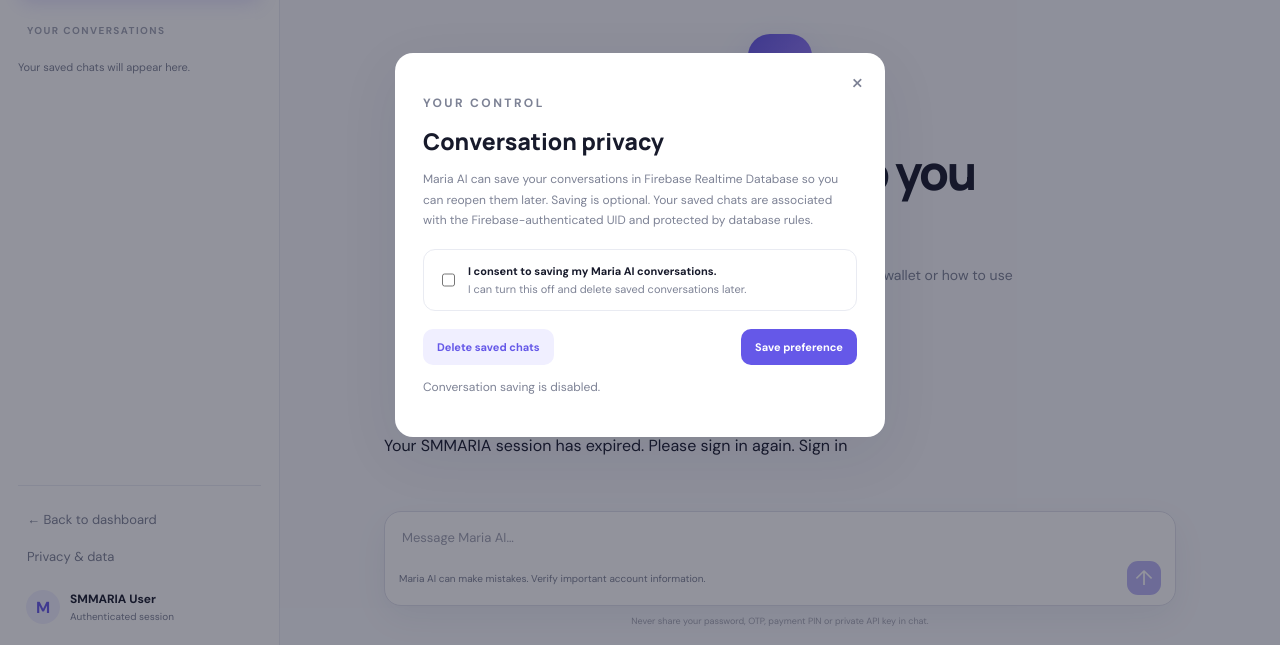
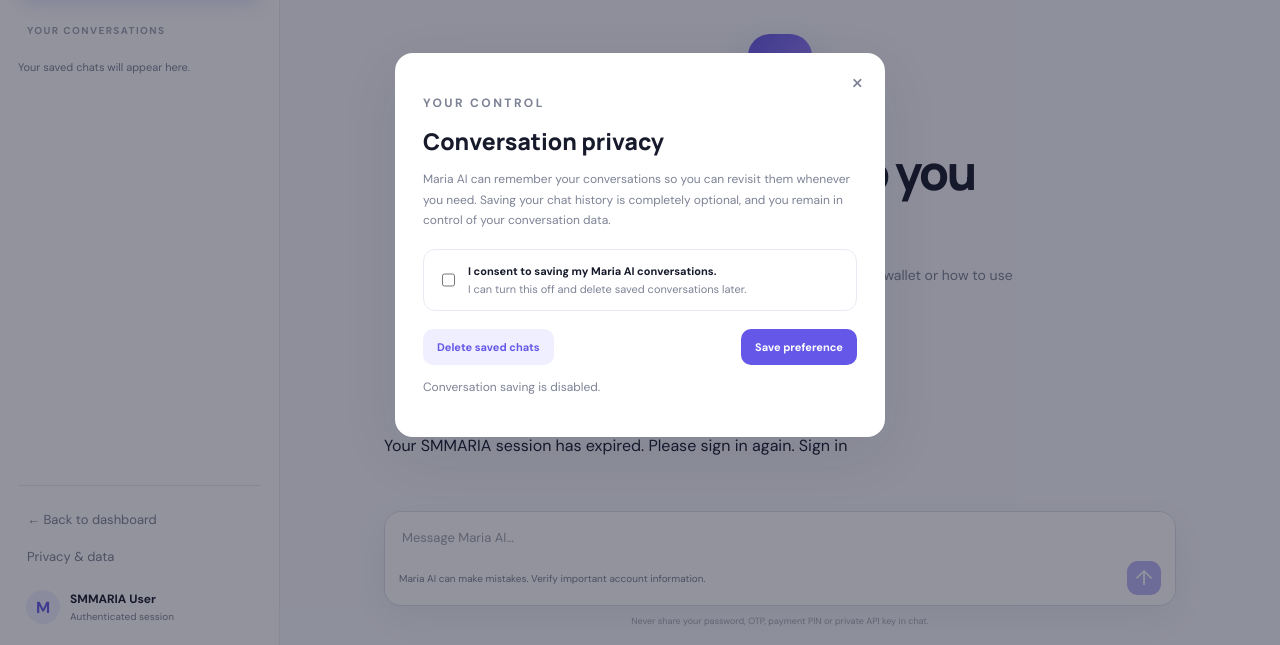
Before and after one commit to smmmaria39-wq/SMMARIA, a plain HTML site: page ai.html in a window 1280 px wide. Both pictures are taken after a click on the button "Privacy & data". Shown: the part 155-800 px from the top of the page. Drawn offline with Linux system fonts and the light colour scheme.

Commit message:
Update ai.html

```diff
--- a/ai.html
+++ b/ai.html
@@ -61,7 +61,10 @@
     <section class="ai-modal" role="dialog" aria-modal="true" aria-labelledby="privacyTitle">
       <button class="ai-modal-close" id="closePrivacyBtn" aria-label="Close">×</button>
       <p class="ai-eyebrow">YOUR CONTROL</p><h2 id="privacyTitle">Conversation privacy</h2>
-      <p>Maria AI can save your conversations in Firebase Realtime Database so you can reopen them later. Saving is optional. Your saved chats are associated with the Firebase-authenticated UID and protected by database rules.</p>
+      <p>Maria AI can remember your conversations so you can
+           revisit them whenever you need. Saving your chat history
+             is completely optional, and you remain in control of
+             your conversation data.</p>
       <label class="ai-consent-check"><input type="checkbox" id="historyConsentCheck"><span><strong>I consent to saving my Maria AI conversations.</strong><small>I can turn this off and delete saved conversations later.</small></span></label>
       <div class="ai-modal-actions"><button class="ai-btn ai-btn-quiet" id="deleteAllChatsBtn">Delete saved chats</button><button class="ai-btn ai-btn-primary" id="savePrivacyBtn">Save preference</button></div>
       <p class="ai-small ai-muted" id="privacyStatus"></p>
```
